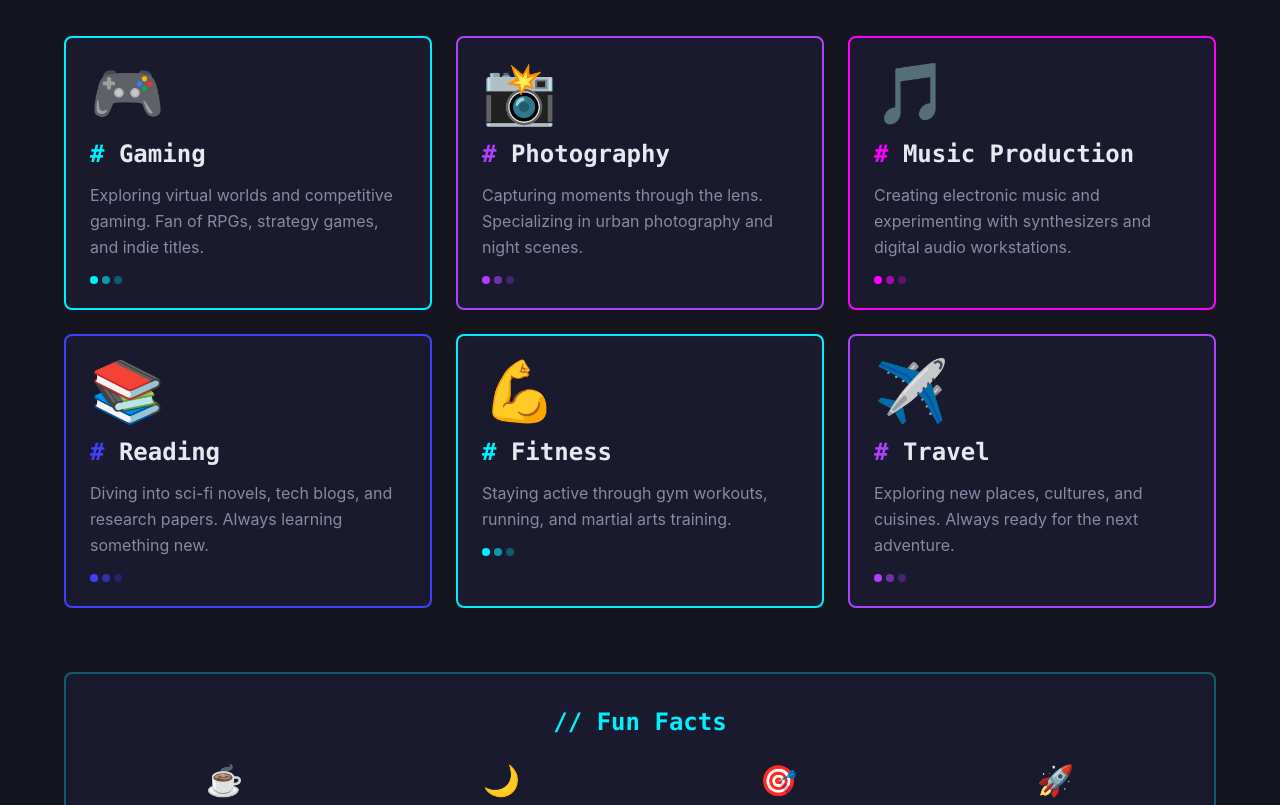
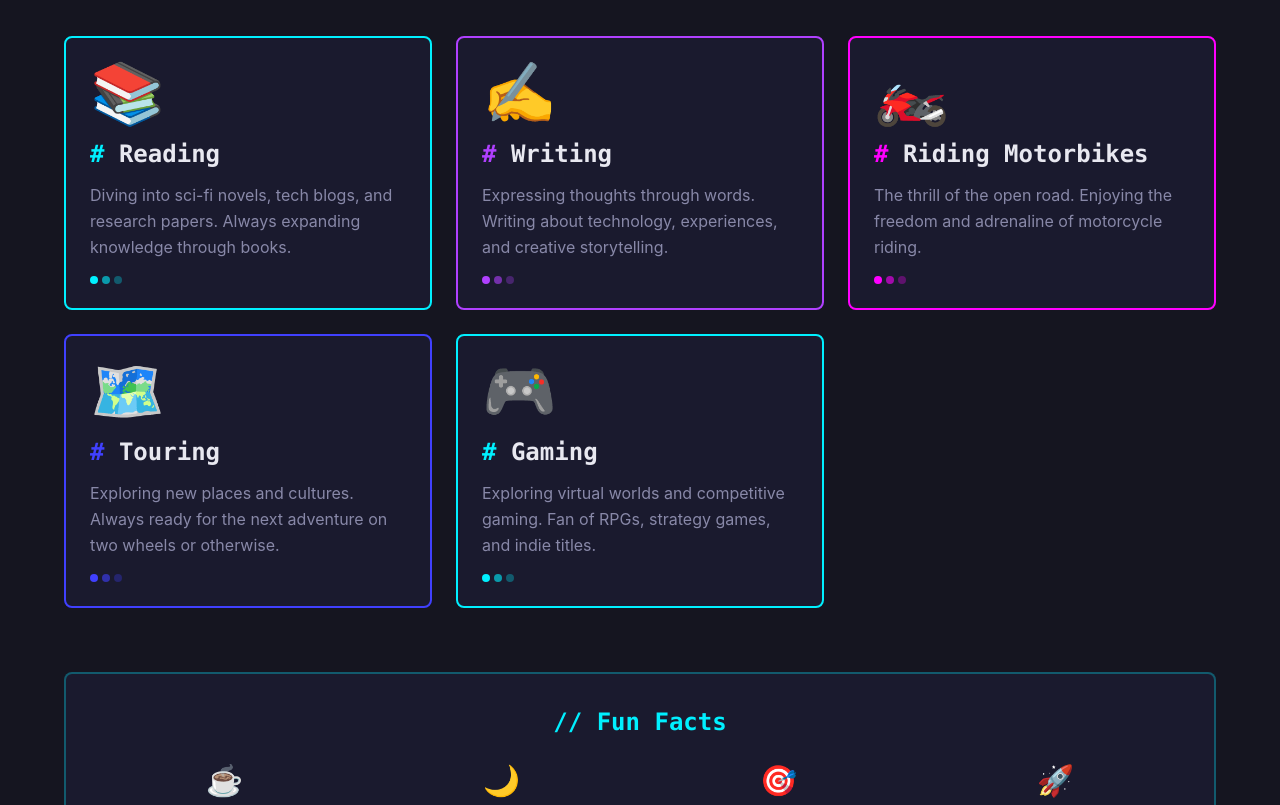
Before and after one commit to NotAlpha45/my-portfolio-v3, a React (Vite) app: page / in a window 1280 px wide. Shown: the part 7440-8245 px from the top of the page. Built offline with nearby package versions, Linux system fonts and the light colour scheme.

Commit message:
feat: Update hobbies section with new interests and descriptions

```diff
--- a/src/components/Experience.tsx
+++ b/src/components/Experience.tsx
@@ -121,8 +121,8 @@ const Experience: React.FC = () => {
             <div className="text-cyber-gray uppercase text-sm tracking-wider">Years Experience</div>
           </div>
           <div className="bg-noir-darker border border-cyber-cyan/30 rounded-lg p-6 text-center">
-            <div className="text-4xl font-bold text-cyber-cyan mb-2">10K+</div>
-            <div className="text-cyber-gray uppercase text-sm tracking-wider">Users Impacted</div>
+            <div className="text-4xl font-bold text-cyber-cyan mb-2">300+</div>
+            <div className="text-cyber-gray uppercase text-sm tracking-wider">Optimizations</div>
           </div>
           <div className="bg-noir-darker border border-cyber-pink/30 rounded-lg p-6 text-center">
             <div className="text-4xl font-bold text-cyber-pink mb-2">50+</div>
--- a/src/components/Hobbies.tsx
+++ b/src/components/Hobbies.tsx
@@ -10,40 +10,34 @@ interface Hobby {
 const Hobbies: React.FC = () => {
   const hobbies: Hobby[] = [
     {
+      title: 'Reading',
+      description: 'Diving into sci-fi novels, tech blogs, and research papers. Always expanding knowledge through books.',
+      icon: '📚',
+      color: 'cyber-cyan',
+    },
+    {
+      title: 'Writing',
+      description: 'Expressing thoughts through words. Writing about technology, experiences, and creative storytelling.',
+      icon: '✍️',
+      color: 'cyber-purple',
+    },
+    {
+      title: 'Riding Motorbikes',
+      description: 'The thrill of the open road. Enjoying the freedom and adrenaline of motorcycle riding.',
+      icon: "🏍️",
+      color: 'cyber-pink',
+    },
+    {
+      title: 'Touring',
+      description: 'Exploring new places and cultures. Always ready for the next adventure on two wheels or otherwise.',
+      icon: '🗺️',
+      color: 'cyber-blue',
+    },
+    {
       title: 'Gaming',
       description: 'Exploring virtual worlds and competitive gaming. Fan of RPGs, strategy games, and indie titles.',
       icon: '🎮',
       color: 'cyber-cyan',
-    },
-    {
-      title: 'Photography',
-      description: 'Capturing moments through the lens. Specializing in urban photography and night scenes.',
-      icon: '📸',
-      color: 'cyber-purple',
-    },
-    {
-      title: 'Music Production',
-      description: 'Creating electronic music and experimenting with synthesizers and digital audio workstations.',
-      icon: '🎵',
-      color: 'cyber-pink',
-    },
-    {
-      title: 'Reading',
-      description: 'Diving into sci-fi novels, tech blogs, and research papers. Always learning something new.',
-      icon: '📚',
-      color: 'cyber-blue',
-    },
-    {
-      title: 'Fitness',
-      description: 'Staying active through gym workouts, running, and martial arts training.',
-      icon: '💪',
-      color: 'cyber-cyan',
-    },
-    {
-      title: 'Travel',
-      description: 'Exploring new places, cultures, and cuisines. Always ready for the next adventure.',
-      icon: '✈️',
-      color: 'cyber-purple',
     },
   ];
 
```
